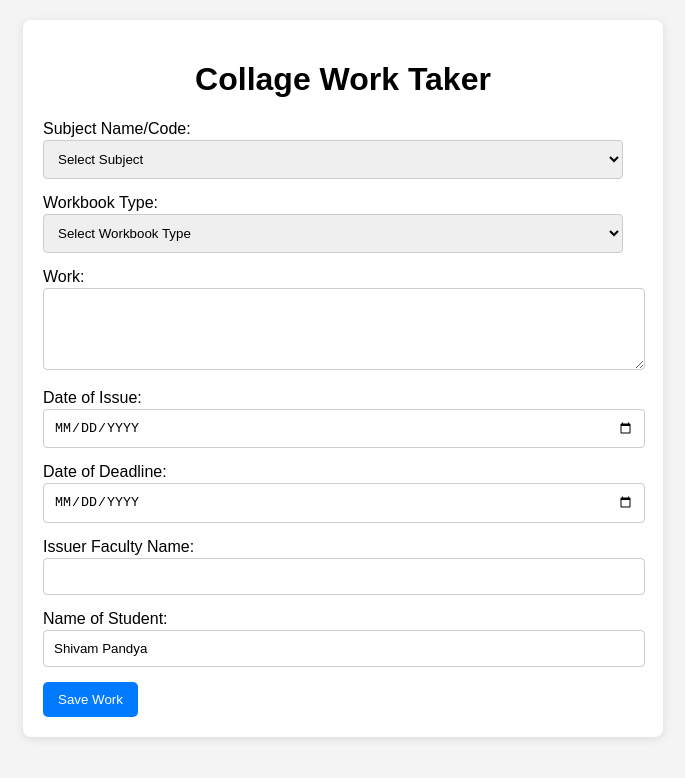
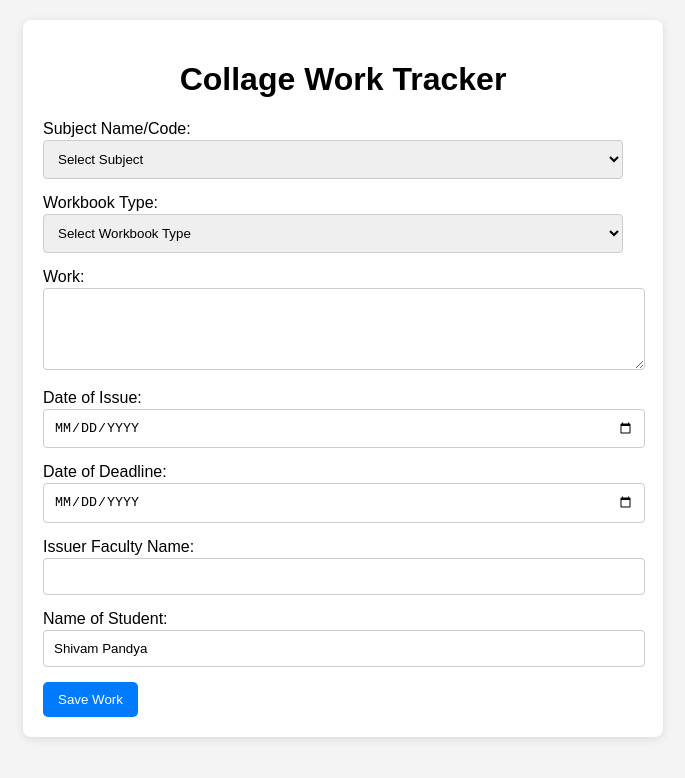
Before and after one commit to shivam-pandya-8118/Collage_Work_Tracker, a plain HTML site: page index.html in a window 1280 px wide. Shown: the whole page, without its empty margins (297-982 px from the left). Drawn offline with Linux system fonts and the light colour scheme.

Commit message:
Update index.html

```diff
--- a/index.html
+++ b/index.html
@@ -71,7 +71,7 @@
 <body>
 
     <div class="container">
-        <h1>Collage Work Taker</h1>
+        <h1>Collage Work Tracker</h1>
         <form id="workForm">
             <label for="subject">Subject Name/Code:</label>
             <select id="subject" required>
```
